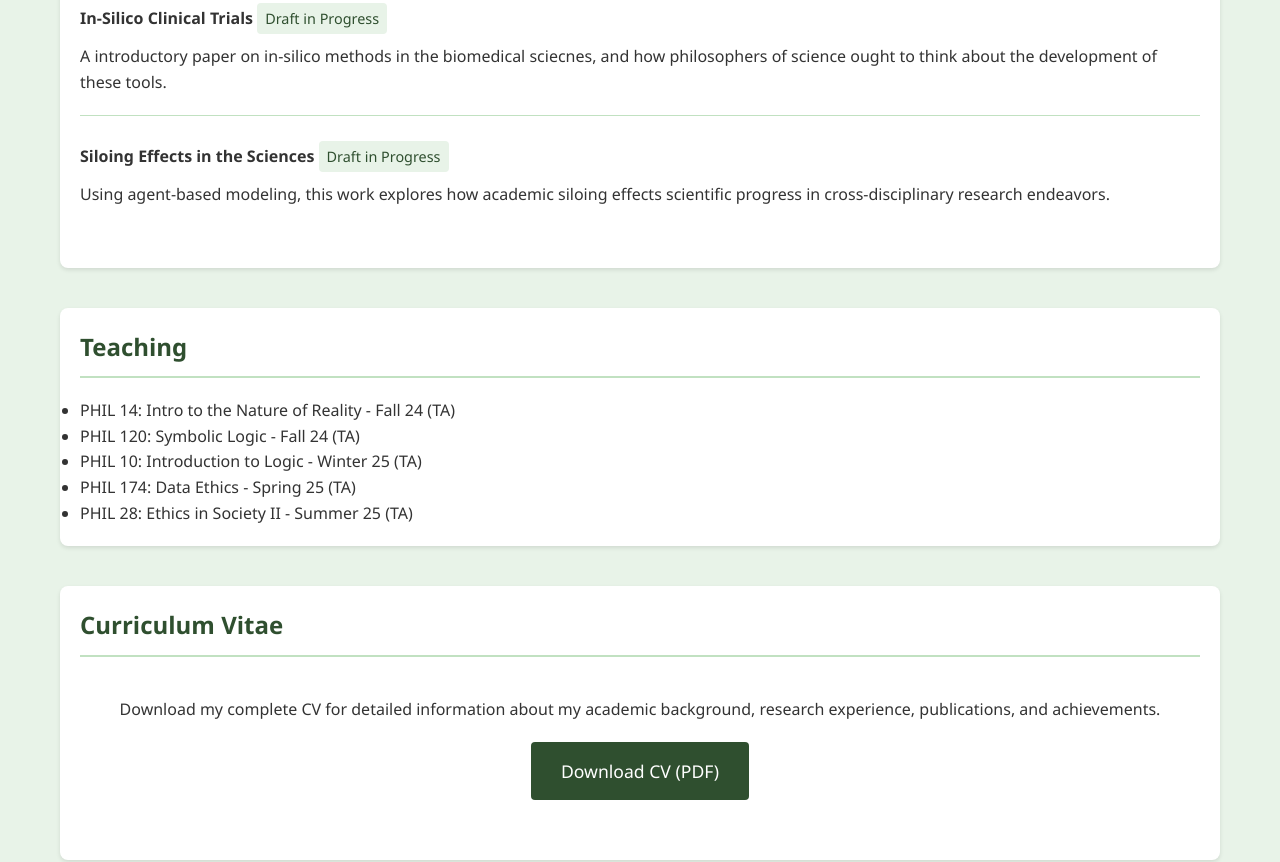
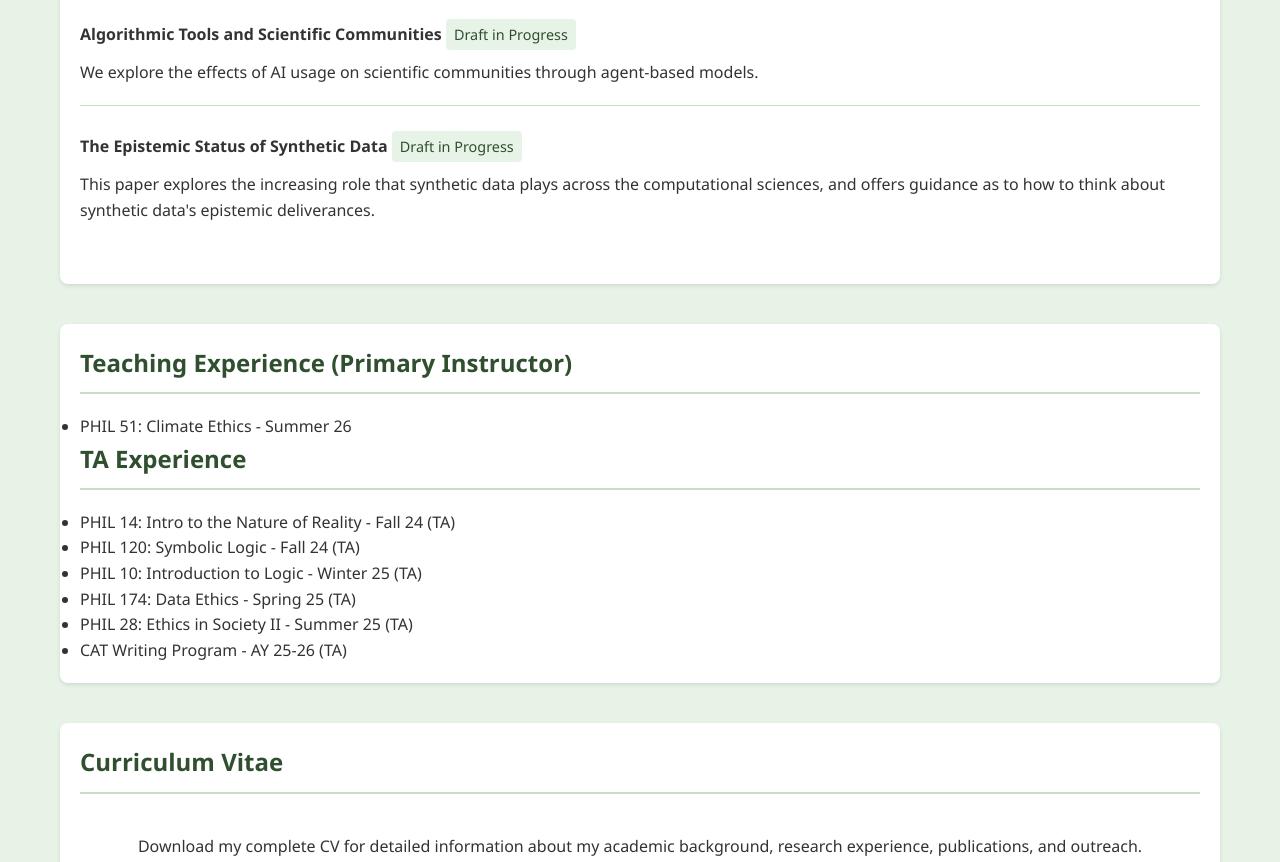
Before and after one commit to josephdobrien/josephdobrien.github.io, a plain HTML site: page index.html in a window 1280 px wide. Shown: the part 1929-2791 px from the top of the page. Drawn offline with Linux system fonts and the light colour scheme.

Commit message:
update cv and website with new publications

```diff
--- a/index.html
+++ b/index.html
@@ -214,6 +214,12 @@
         <section id="publications">
             <h2>Selected Publications</h2>
             <div class="publication">
+                <strong>A Philosophical Introduction to In-Silico Clinical Trials</strong>
+                <p>    O'Brien, Joseph; Masotti, Joseph; Cartwright, Nancy (2026)</p>
+                <p>European Journal for Philosophy of Science </p>
+                <a href="https://link.springer.com/article/10.1007/s13194-026-00758-5" class="download-button">Journal Site</a>
+                <a href="https://philsci-archive.pitt.edu/30231/" class="download-button">Preprint</a>
+            </div>
                 <strong>Epistemic Monocultures and the Effect of AI Personalization</strong>
                 <p>    O'Brien, Joseph D; Rubin, Hannah; Wong, Kekoa; Fazelpour, Sina  (2025)</p>
                 <p>Proceedings of the Annual Meeting of the Cognitive Science Society, vol. 47 </p>
@@ -240,32 +246,32 @@
                 <p style="margin-top: 10px;">We explore the effects of AI usage on scientific communities through agent-based models.</p>
             </div>
             <div class="work-in-progress">
-                <strong>In-Silico Clinical Trials</strong>
+                <strong>The Epistemic Status of Synthetic Data</strong>
                 <span class="status-tag">Draft in Progress</span>
-                <p style="margin-top: 10px;">A introductory paper on in-silico methods in the biomedical sciecnes, and how philosophers of science ought to think about the development of these tools.</p>
-            </div>
-            <div class="work-in-progress">
-                <strong>Siloing Effects in the Sciences</strong>
-                <span class="status-tag">Draft in Progress</span>
-                <p style="margin-top: 10px;">Using agent-based modeling, this work explores how academic siloing effects scientific progress in cross-disciplinary research endeavors.</p>
+                <p style="margin-top: 10px;">This paper explores the increasing role that synthetic data plays across the computational sciences, and offers guidance as to how to think about synthetic data's epistemic deliverances.</p>
             </div>
         </section>
 
         <section id="teaching">
-            <h2>Teaching</h2>
+            <h2>Teaching Experience (Primary Instructor)</h2>
+            <ul>
+                <li>PHIL 51: Climate Ethics - Summer 26 </li>
+            </ul>
+            <h2>TA Experience</h2>
             <ul>
                 <li>PHIL 14: Intro to the Nature of Reality - Fall 24 (TA)</li>
                 <li>PHIL 120: Symbolic Logic - Fall 24 (TA)</li>
                 <li>PHIL 10: Introduction to Logic - Winter 25 (TA)</li>
                 <li>PHIL 174: Data Ethics - Spring 25 (TA)</li>
                 <li>PHIL 28: Ethics in Society II - Summer 25 (TA)</li>
+                <li>CAT Writing Program - AY 25-26 (TA)</li>
             </ul>
         </section>
 
         <section id="cv">
             <h2>Curriculum Vitae</h2>
             <div class="cv-container">
-                <p>Download my complete CV for detailed information about my academic background, research experience, publications, and achievements.</p>
+                <p>Download my complete CV for detailed information about my academic background, research experience, publications, and outreach.</p>
                 <a href="cv/O'Brien_CV.pdf" class="cv-button">
                     Download CV (PDF)
                 </a>
@@ -279,7 +285,7 @@
     </main>
 
     <footer>
-        <p>Last updated: November 2025</p>
+        <p>Last updated: July 2026</p>
     </footer>
 </body>
 </html>
```
Also changed, not shown: 1 other file.
